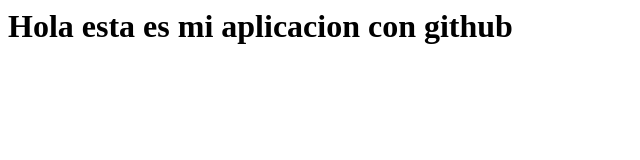
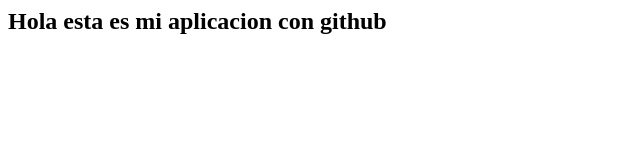
Before and after one commit to johnchinome/Html5Bucaramanga, a plain HTML site: page index.html in a window 1280 px wide. Shown: the whole page, without its empty margins (0-640 px from the left). Drawn offline with Linux system fonts and the light colour scheme.

Commit message:
Cambie la etiqueta porq es mejor

```diff
--- a/index.html
+++ b/index.html
@@ -3,6 +3,6 @@
 	<title></title>
 </head>
 <body>
-<h1>Hola esta es mi aplicacion con github</h1>
+<h2>Hola esta es mi aplicacion con github</h2>
 </body>
 </html>
```
